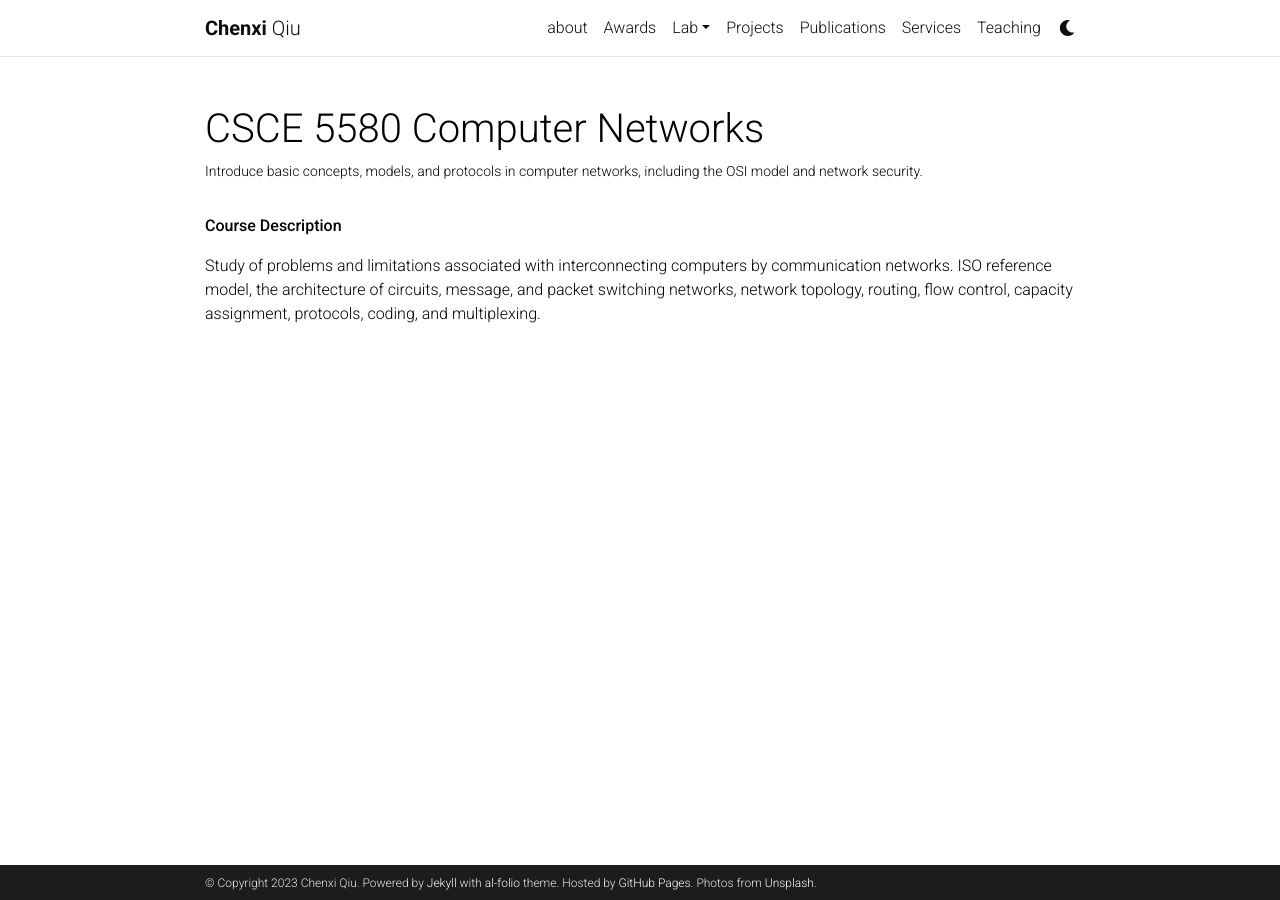
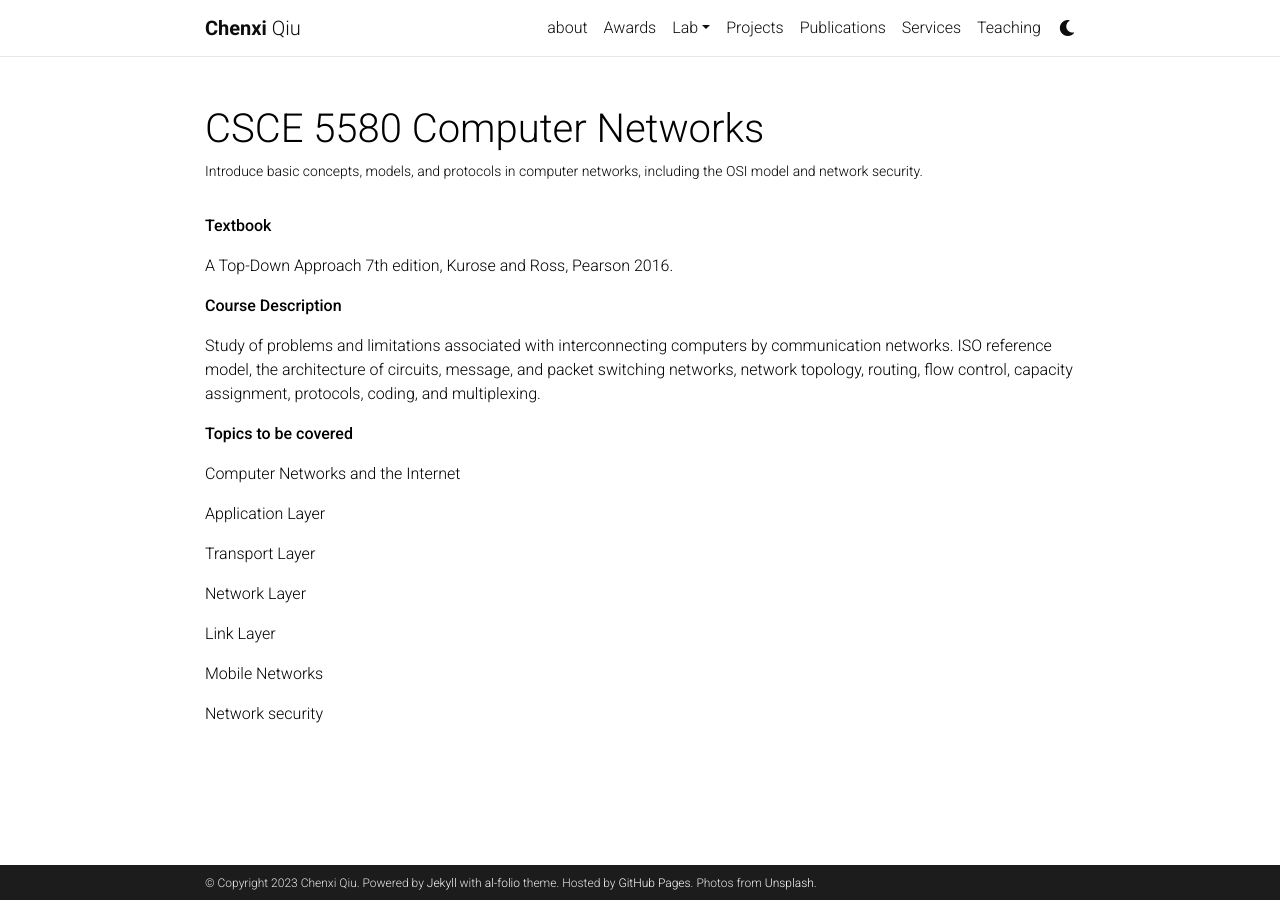
Before and after one commit to chenxiunt/chenxiunt.github.io, a Jekyll site: the page built from _teaching/CSCE5850.markdown, in a window 1280 px wide. Built offline with Jekyll 4.4.1, drawn with Linux system fonts in a browser that asks for light colours; comment, search, counter and statistics services are not loaded; a style sheet for code colours, icons or effects is not loaded.

Commit message:
Update CSCE5850.markdown

```diff
--- a/_teaching/CSCE5850.markdown
+++ b/_teaching/CSCE5850.markdown
@@ -6,6 +6,27 @@ img: /assets/img/CSCE5580.png
 importance: 1
 ---
 
+**Textbook**
+
+A Top-Down Approach 7th edition, Kurose and Ross, Pearson 2016.
+
 **Course Description**
 
 Study of problems and limitations associated with interconnecting computers by communication networks. ISO reference model, the architecture of circuits, message, and packet switching networks, network topology, routing, flow control, capacity assignment, protocols, coding, and multiplexing.
+
+
+**Topics to be covered**
+
+Computer Networks and the Internet
+
+Application Layer
+
+Transport Layer
+
+Network Layer
+
+Link Layer
+
+Mobile Networks
+
+Network security
```
